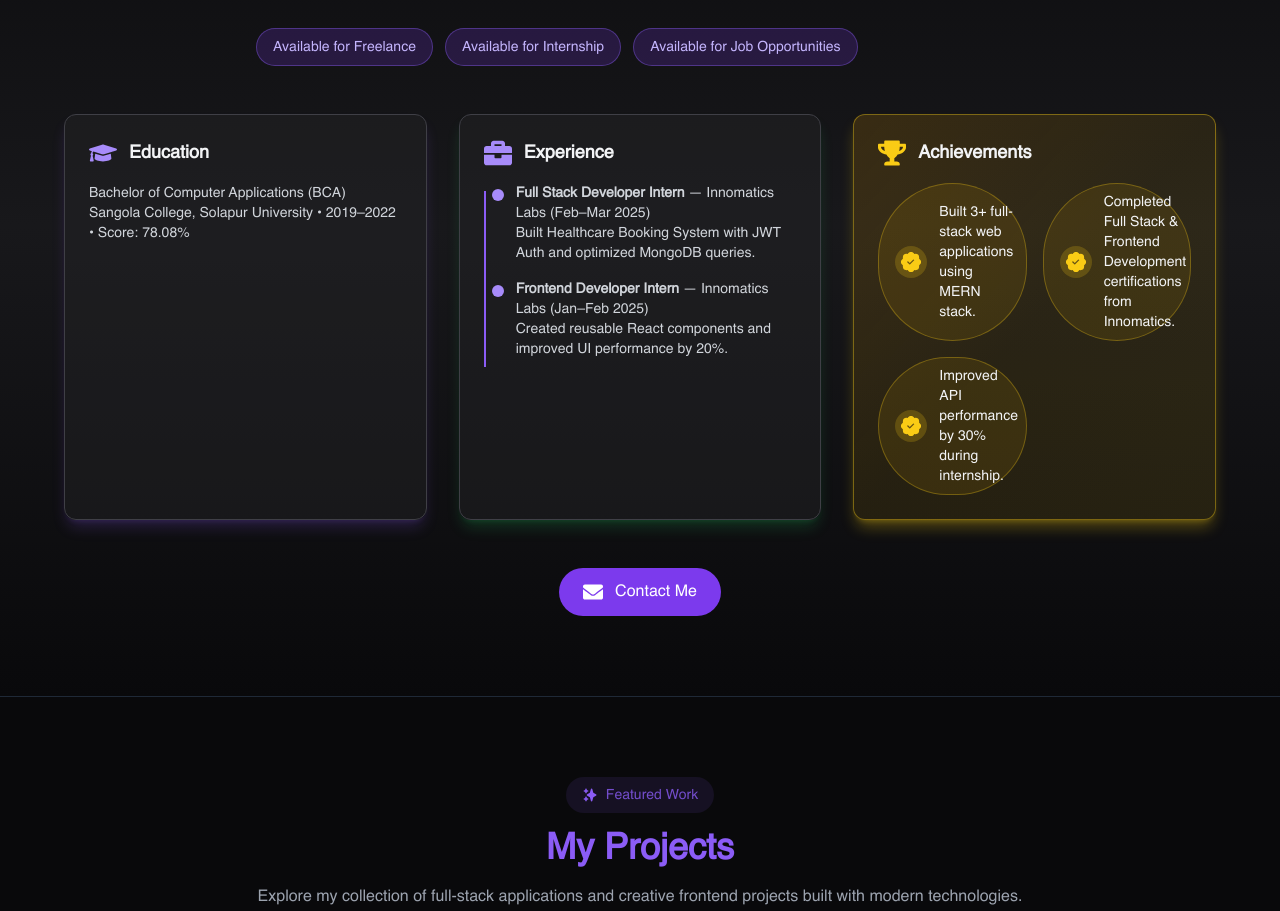
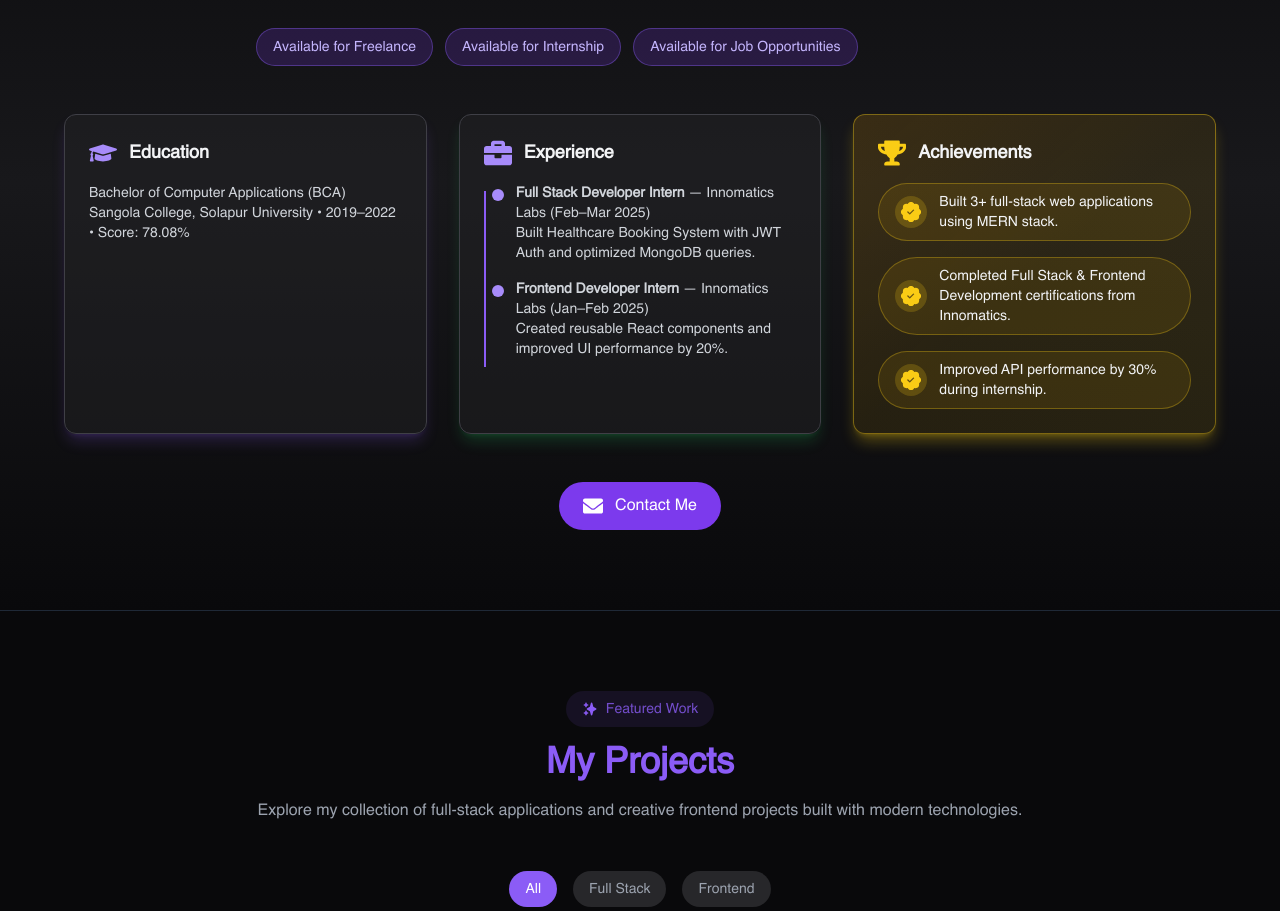
Before and after one commit to SomnathBansode/Somnathsportfolio, a React (Vite) app: page / in a window 1280 px wide. Shown: the part 1129-2040 px from the top of the page. Built offline with nearby package versions, Linux system fonts and the light colour scheme.

Commit message:
typing skill with icons:

```diff
--- a/src/components/About.jsx
+++ b/src/components/About.jsx
@@ -57,7 +57,7 @@ const About = () => {
           I’m a{" "}
           <span className="text-violet-400 font-semibold">
             MERN Stack Developer
-          </span>
+          </span>{" "}
           passionate about building modern, responsive, and impactful web
           applications. I specialize in React.js, Node.js, Express, and MongoDB,
           turning ideas into real digital products.
@@ -74,9 +74,9 @@ const About = () => {
         </div>
       </motion.div>
 
-      {/* Info Grid */}
+      {/* Info Cards */}
       <motion.div
-        className="grid md:grid-cols-3 gap-8 max-w-6xl w-full z-10"
+        className="flex flex-col md:flex-row flex-wrap justify-center items-stretch gap-8 w-full max-w-6xl z-10"
         initial="hidden"
         whileInView="visible"
         viewport={{ once: true }}
@@ -87,7 +87,7 @@ const About = () => {
       >
         {/* Education */}
         <motion.div
-          className="bg-zinc-800/40 border border-zinc-700 rounded-xl p-6 hover:scale-105 transition-transform shadow-lg shadow-violet-500/20"
+          className="flex-1 min-w-[280px] bg-zinc-800/40 border border-zinc-700 rounded-xl p-6 hover:scale-105 transition-transform shadow-lg shadow-violet-500/20"
           initial={{ opacity: 0, y: 30 }}
           whileInView={{ opacity: 1, y: 0 }}
           transition={{ duration: 0.6 }}
@@ -104,7 +104,7 @@ const About = () => {
 
         {/* Experience */}
         <motion.div
-          className="bg-zinc-800/40 border border-zinc-700 rounded-xl p-6 hover:scale-105 transition-transform shadow-lg shadow-green-500/20"
+          className="flex-1 min-w-[280px] bg-zinc-800/40 border border-zinc-700 rounded-xl p-6 hover:scale-105 transition-transform shadow-lg shadow-green-500/20"
           initial={{ opacity: 0, y: 30 }}
           whileInView={{ opacity: 1, y: 0 }}
           transition={{ duration: 0.6 }}
@@ -127,7 +127,7 @@ const About = () => {
 
         {/* Achievements */}
         <motion.div
-          className="bg-gradient-to-br from-yellow-600/20 via-yellow-500/10 to-yellow-400/10 border border-yellow-400/40 rounded-xl p-6 hover:scale-105 transition-transform shadow-lg shadow-yellow-400/30"
+          className="flex-1 min-w-[280px] bg-gradient-to-br from-yellow-600/20 via-yellow-500/10 to-yellow-400/10 border border-yellow-400/40 rounded-xl p-6 hover:scale-105 transition-transform shadow-lg shadow-yellow-400/30"
           initial={{ opacity: 0, y: 30 }}
           whileInView={{ opacity: 1, y: 0 }}
           transition={{ duration: 0.6 }}
@@ -139,11 +139,11 @@ const About = () => {
             </h3>
           </div>
 
-          <div className="grid grid-cols-1 sm:grid-cols-2 gap-4">
+          <div className="flex flex-wrap gap-4">
             {achievements.map((achieve, index) => (
               <motion.div
                 key={index}
-                className="flex items-center gap-3 bg-yellow-500/10 border border-yellow-400/30 rounded-full px-4 py-2 hover:bg-yellow-500/20 transition-colors cursor-pointer"
+                className="flex items-center gap-3 bg-yellow-500/10 border border-yellow-400/30 rounded-full px-4 py-2 hover:bg-yellow-500/20 transition-colors cursor-pointer flex-1 min-w-[200px]"
                 initial={{ opacity: 0, scale: 0.8 }}
                 whileInView={{ opacity: 1, scale: 1 }}
                 whileHover={{ scale: 1.05 }}
```
